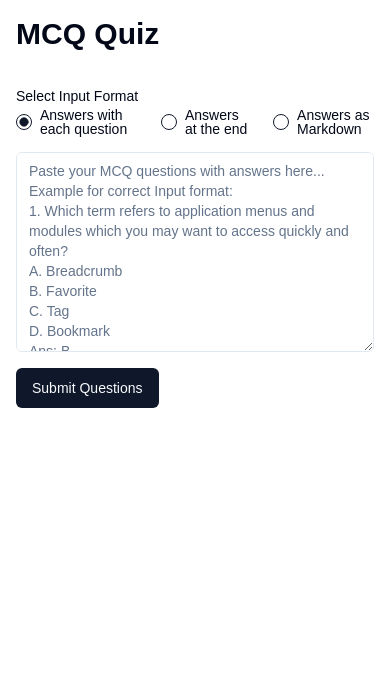
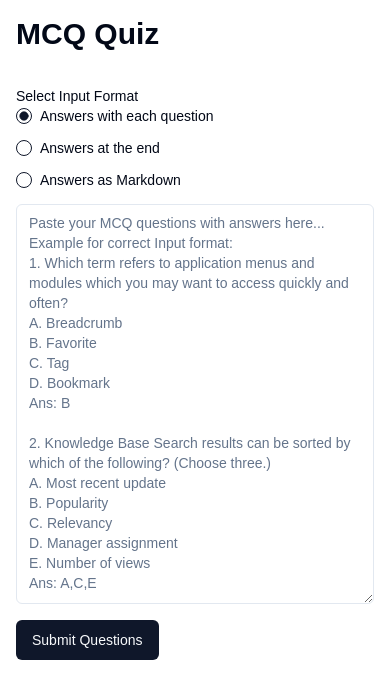
Before and after one commit to akshatsaini-dev/valimcq, a Next.js app: page / in a window 390 px wide. Shown: the top 698 px of the page. Built offline with nearby package versions, Linux system fonts and the light colour scheme.

Commit message:
text boxes resized

```diff
--- a/components/QuestionInput.tsx
+++ b/components/QuestionInput.tsx
@@ -52,7 +52,7 @@ export function QuestionInput({ onQuestionsSubmit }: QuestionInputProps) {
           onValueChange={(value: "inline" | "separate" | "markdown") =>
             setFormat(value)
           }
-          className="flex space-x-4"
+          className="flex flex-col space-y-2 sm:flex-row sm:space-x-4 sm:space-y-0"
         >
           <div className="flex items-center space-x-2">
             <RadioGroupItem value="inline" id="inline" />
@@ -74,14 +74,14 @@ export function QuestionInput({ onQuestionsSubmit }: QuestionInputProps) {
         }
         value={questions}
         onChange={(e) => setQuestions(e.target.value)}
-        className="min-h-[200px]"
+        className="min-h-[400px]" // Increased height
       />
       {format === "separate" && (
         <Textarea
           placeholder={getPlaceholder().answers}
           value={answers}
           onChange={(e) => setAnswers(e.target.value)}
-          className="min-h-[100px]"
+          className="min-h-[200px]" // Increased height
         />
       )}
       <Button type="submit">Submit Questions</Button>
```
